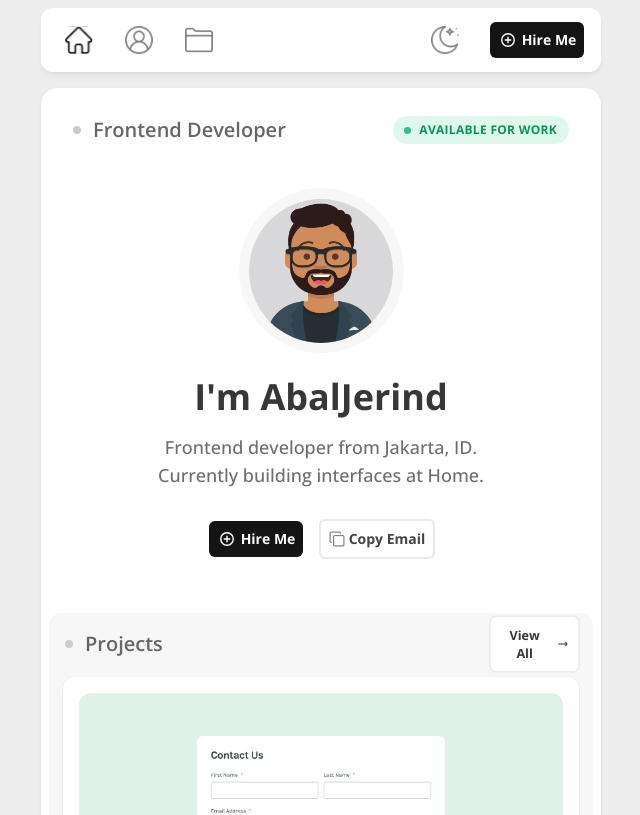
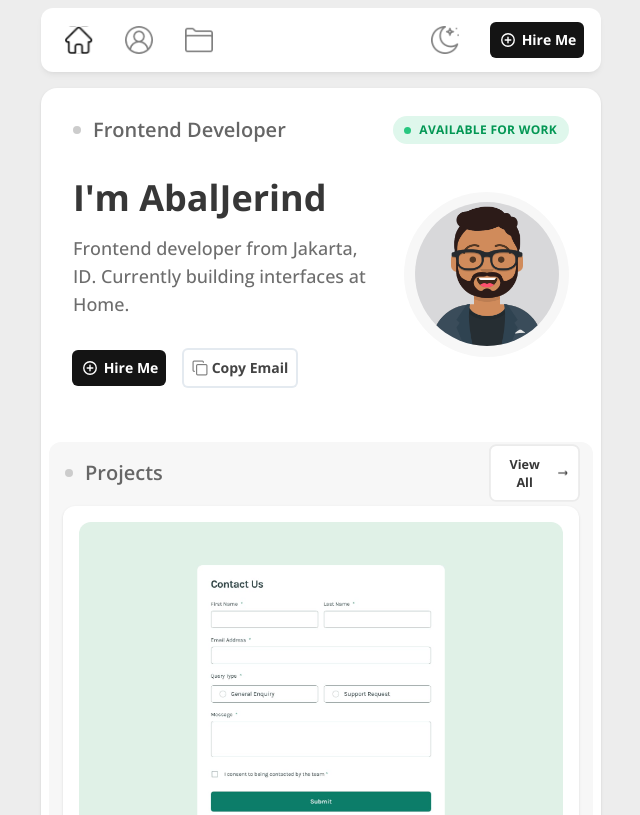
Before and after one commit to Abaljerind/portofolio-jerind, a React (Vite) app: page / in a window 1280 px wide. Shown: the top 815 px of the page, without its empty margins (319-959 px from the left). Built offline with nearby package versions, Linux system fonts and the light colour scheme.

Commit message:
Add styles for breakpoint lg for div and p
Add styles for flex, flex-row-reverse, items-center, justify-center and more
Add wrapper for component Button and give it style for breakpoint lg for margin left

```diff
--- a/src/pages/HomePage.jsx
+++ b/src/pages/HomePage.jsx
@@ -21,8 +21,8 @@ function HomePage() {
           <GreenCircle />
         </div>
 
-        <div className="biodata mt-2 md:mt-6">
-          <div className="selfie flex items-center justify-center">
+        <div className="biodata mt-2 md:mt-6 lg:-mt-[10px] lg:flex lg:flex-row-reverse lg:items-center lg:justify-center">
+          <div className="selfie flex items-center justify-center lg:pr-6">
             <div className="outer-circle flex h-[165px] w-[165px] items-center justify-center rounded-full bg-[#F7F7F7] dark:border dark:border-[#3D3D3D] dark:bg-[#2C2C2C]">
               <img
                 src="../images/avataaars.png"
@@ -32,17 +32,21 @@ function HomePage() {
             </div>
           </div>
 
-          <div className="profile my-6 flex flex-col items-center justify-center">
+          <div className="lg:flex lg:flex-col lg:items-start lg:px-6">
+            <div className="profile my-6 flex flex-col items-center justify-center lg:items-start lg:justify-between">
               <h1 className="mb-4 text-3xl font-bold text-[#373737] md:text-4xl dark:text-white">
                 I'm AbalJerind
               </h1>
-            <p className="px-3 text-center text-[16px] leading-7 font-medium break-words text-[#6D6D6D] md:px-24 md:text-lg dark:text-[#A2A2A2]">
-              Frontend developer from Jakarta, ID. Currently building interfaces
-              at Home.
+              <p className="px-3 text-center text-[16px] leading-7 font-medium break-words text-[#6D6D6D] md:px-24 md:text-lg lg:px-0 lg:text-start dark:text-[#A2A2A2]">
+                Frontend developer from Jakarta, ID. Currently building
+                interfaces at Home.
               </p>
             </div>
 
+            <div className="lg:-ml-2">
               <Buttons />
+            </div>
+          </div>
         </div>
       </div>
 
```
Lines whose indentation alone changed are shown as unchanged.
